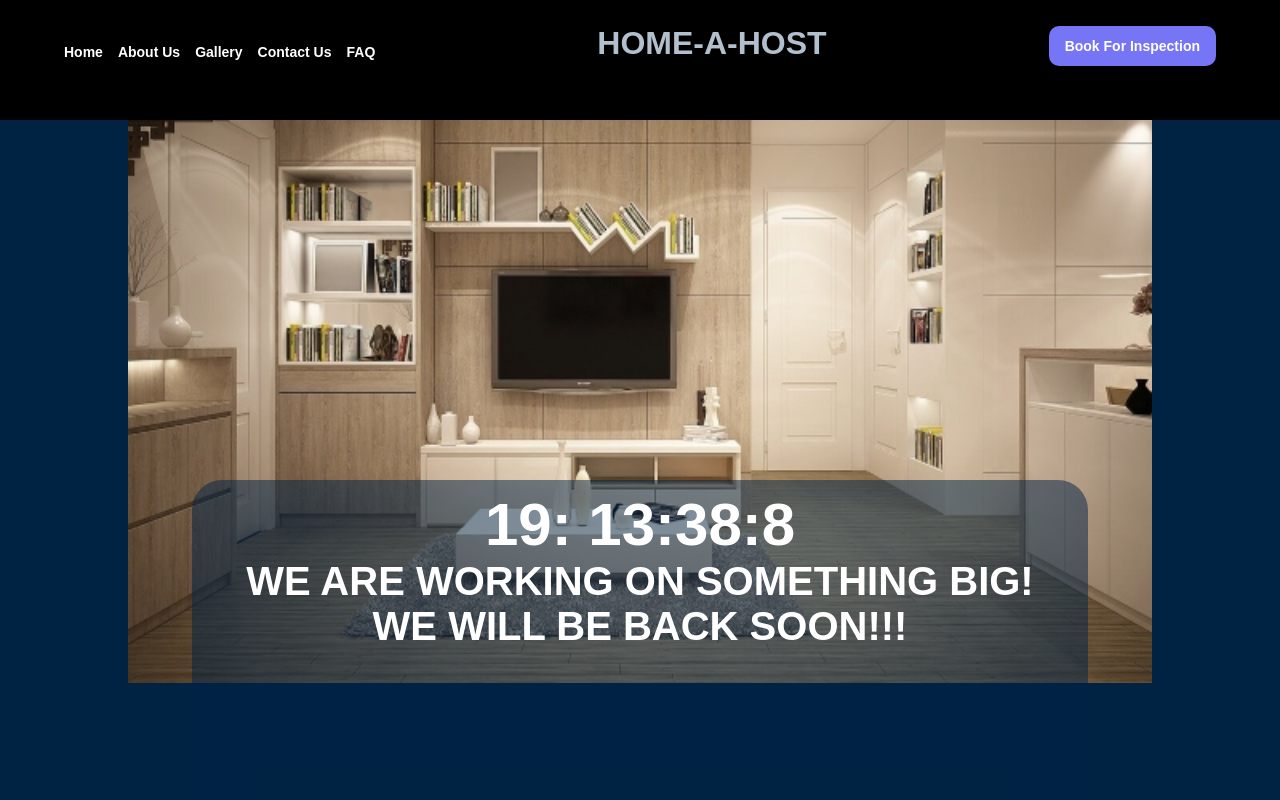
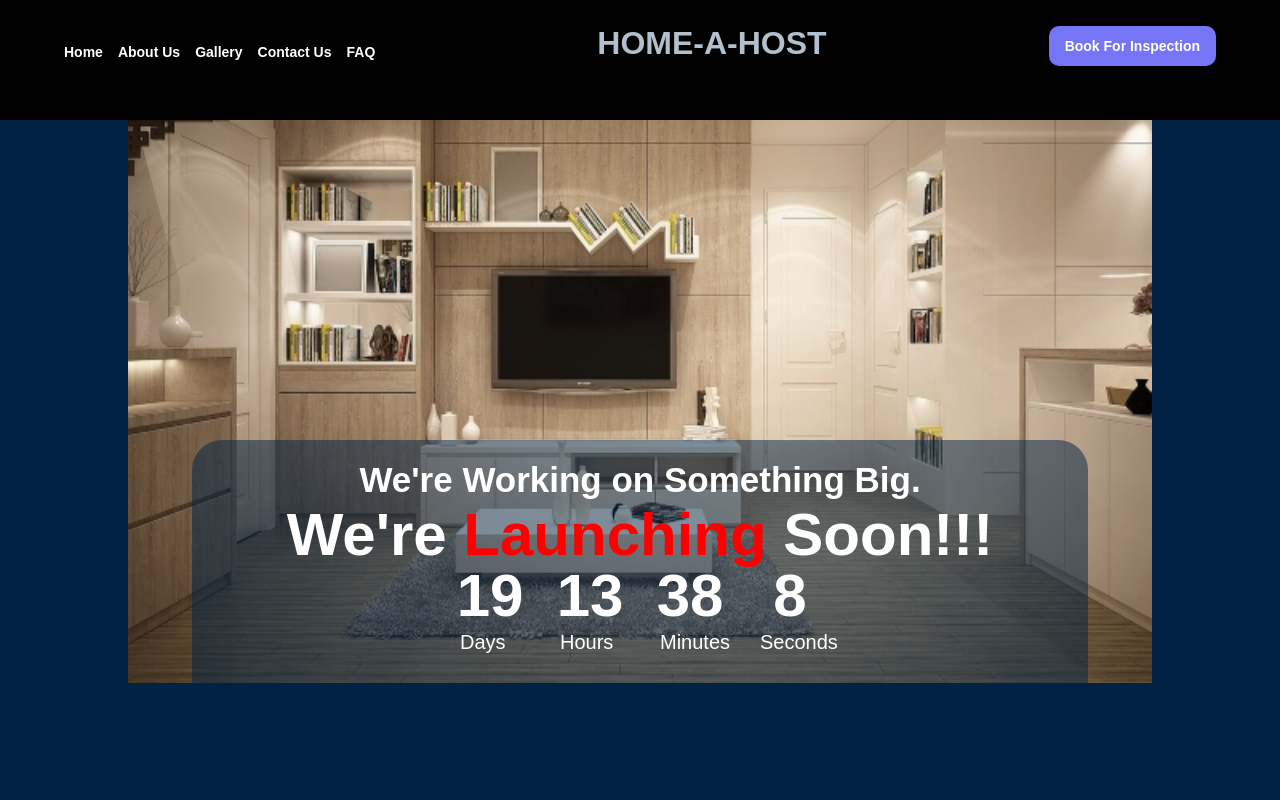
Before and after one commit to nazzy-tech/home_A_host, a plain HTML site: page index.html in a window 1280 px wide. Drawn offline with nearby package versions, Linux system fonts and the light colour scheme.

Commit message:
Add files via upload

```diff
--- a/index.html
+++ b/index.html
@@ -58,12 +58,26 @@
 
     </div>
     <div class="msg">
-        <div id="time">
-            <h1 id="counter"><span id="day">00</span>:
-                <span id="hr">00</span>:<span id="mm">00</span>:<span id="ss">00</span></h1>
+        <p>We're Working on Something Big.</p>
+        <h1>We're <span>Launching </span>Soon!!!</h1>
+        <div class="launch-time">
+            <div>
+                <p id="days">00</p>
+                <span>Days</span>
+            </div>
+            <div>
+                <p id="hours">00</p>
+                <span>Hours</span>
+            </div>
+            <div>
+                <p id="minutes">00</p>
+                <span>Minutes</span>
+            </div>
+            <div>
+                <p id="seconds">00</p>
+                <span>Seconds</span>
+            </div>
         </div>
-        <h1>WE ARE WORKING ON SOMETHING BIG!</h1>
-        <h1>WE WILL BE BACK SOON!!!</h1>
         <button><a href="#">Book For Inspection</a></button>
     </div>
 
--- a/script.js
+++ b/script.js
@@ -33,16 +33,44 @@ menu.addEventListener('click', function() {
 
 
 
-// Set the date we're counting down to
+// // Set the date we're counting down to
+// var countDownDate = new Date("Mar 30, 2024 24:00:00").getTime();
+
+// // Update the count down every 1 second
+// var x = setInterval(function() {
+
+//     // Get today's date and time
+//     var now = new Date().getTime();
+
+//     // Find the distance between now and the count down date
+//     var distance = countDownDate - now;
+
+//     // Time calculations for days, hours, minutes and seconds
+//     var days = Math.floor(distance / (1000 * 60 * 60 * 24));
+//     var hours = Math.floor((distance % (1000 * 60 * 60 * 24)) / (1000 * 60 * 60));
+//     var minutes = Math.floor((distance % (1000 * 60 * 60)) / (1000 * 60));
+//     var seconds = Math.floor((distance % (1000 * 60)) / 1000);
+
+//     // Output the result in an element with id="demo"
+//     document.getElementById("day").innerHTML = days
+//     document.getElementById("hr").innerHTML = hours
+//     document.getElementById("mm").innerHTML = minutes
+//     document.getElementById("ss").innerHTML = seconds
+
+//     // If the count down is over, write some text
+//     if (distance < 0) {
+//         clearInterval(x);
+//         document.getElementById("counter").innerHTML = "EXPIRED";
+//     }
+// }, 1000);
+
+
+
+
+
 var countDownDate = new Date("Mar 30, 2024 24:00:00").getTime();
-
-// Update the count down every 1 second
 var x = setInterval(function() {
-
-    // Get today's date and time
     var now = new Date().getTime();
-
-    // Find the distance between now and the count down date
     var distance = countDownDate - now;
 
     // Time calculations for days, hours, minutes and seconds
@@ -51,15 +79,16 @@ var x = setInterval(function() {
     var minutes = Math.floor((distance % (1000 * 60 * 60)) / (1000 * 60));
     var seconds = Math.floor((distance % (1000 * 60)) / 1000);
 
-    // Output the result in an element with id="demo"
-    document.getElementById("day").innerHTML = days
-    document.getElementById("hr").innerHTML = hours
-    document.getElementById("mm").innerHTML = minutes
-    document.getElementById("ss").innerHTML = seconds
+    document.getElementById("days").innerHTML = days;
+    document.getElementById("hours").innerHTML = hours;
+    document.getElementById("minutes").innerHTML = minutes;
+    document.getElementById("seconds").innerHTML = seconds;
 
-    // If the count down is over, write some text
     if (distance < 0) {
         clearInterval(x);
-        document.getElementById("counter").innerHTML = "EXPIRED";
+        document.getElementById("days").innerHTML = "00";
+        document.getElementById("hours").innerHTML = "00";
+        document.getElementById("minutes").innerHTML = "00";
+        document.getElementById("seconds").innerHTML = "00";
     }
 }, 1000);
--- a/style.css
+++ b/style.css
@@ -172,10 +172,10 @@
 
                 .msg {
                     width: 70%;
-                    height: 40vh;
+                    height: 45vh;
                     /* margin: auto; */
                     position: absolute;
-                    top: 60%;
+                    top: 55%;
                     left: 15%;
                     display: block;
                     justify-content: center;
@@ -184,6 +184,40 @@
                     border-radius: 30px;
                 }
 
+                .msg p {
+                    font-size: 35px;
+                    color: #ffffff;
+                    font-weight: 600;
+                    text-align: center;
+                    margin-top: 20px;
+                }
+                /* Time Function */
+
+                .launch-time {
+                    width: 50%;
+                    display: flex;
+                    justify-content: center;
+                    align-items: center;
+                    margin-left: 25%;
+                }
+
+                .launch-time div {
+                    flex-basis: 100px;
+                }
+
+                .launch-time div span {
+                    font-size: 20px;
+                    color: #ffffff;
+                    margin-left: 20px;
+                }
+
+                .msg .launch-time div p {
+                    font-size: 60px;
+                    margin-bottom: 1px;
+                    margin-top: -0.5rem;
+                }
+                /*  */
+
                 #time h1 {
                     font-size: 60px;
                     margin-top: 10px;
@@ -191,9 +225,13 @@
 
                 .msg h1 {
                     color: #ffffff;
-                    font-size: 40px;
+                    font-size: 60px;
                     font-weight: 700;
                     text-align: center;
+                }
+
+                .msg h1 span {
+                    color: rgb(255, 0, 0);
                 }
 
                 .msg button {
@@ -290,21 +328,28 @@
                     .msg {
                         width: 80%;
                         height: 100vh;
-                        top: 0;
+                        top: 0px;
                         left: 10%;
                         border-radius: 0;
+                    }
+                    .msg p {
+                        font-size: 25px;
+                        margin-top: 70%;
                     }
                     #time h1 {
                         font-size: 45px;
                         margin-top: 60%;
                     }
                     .msg h1 {
-                        font-size: 20px;
+                        font-size: 40px;
                         margin-top: 10px;
+                    }
+                    .msg .launch-time div p {
+                        font-size: 50px;
                     }
                     .msg button {
                         display: block;
-                        margin-left: 32%;
+                        margin-left: 26%;
                     }
                 }
                 /* TABLETS */
```
